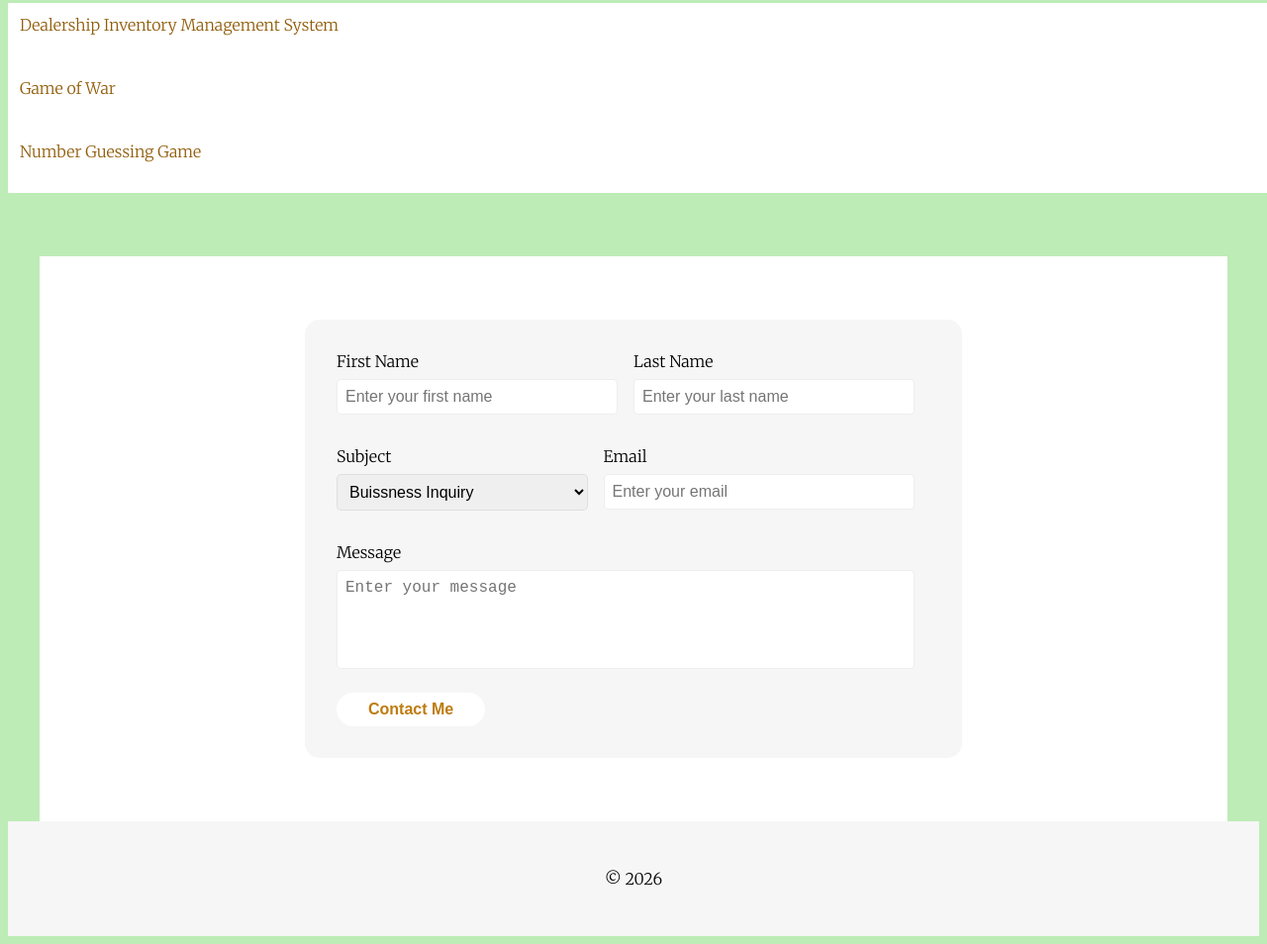
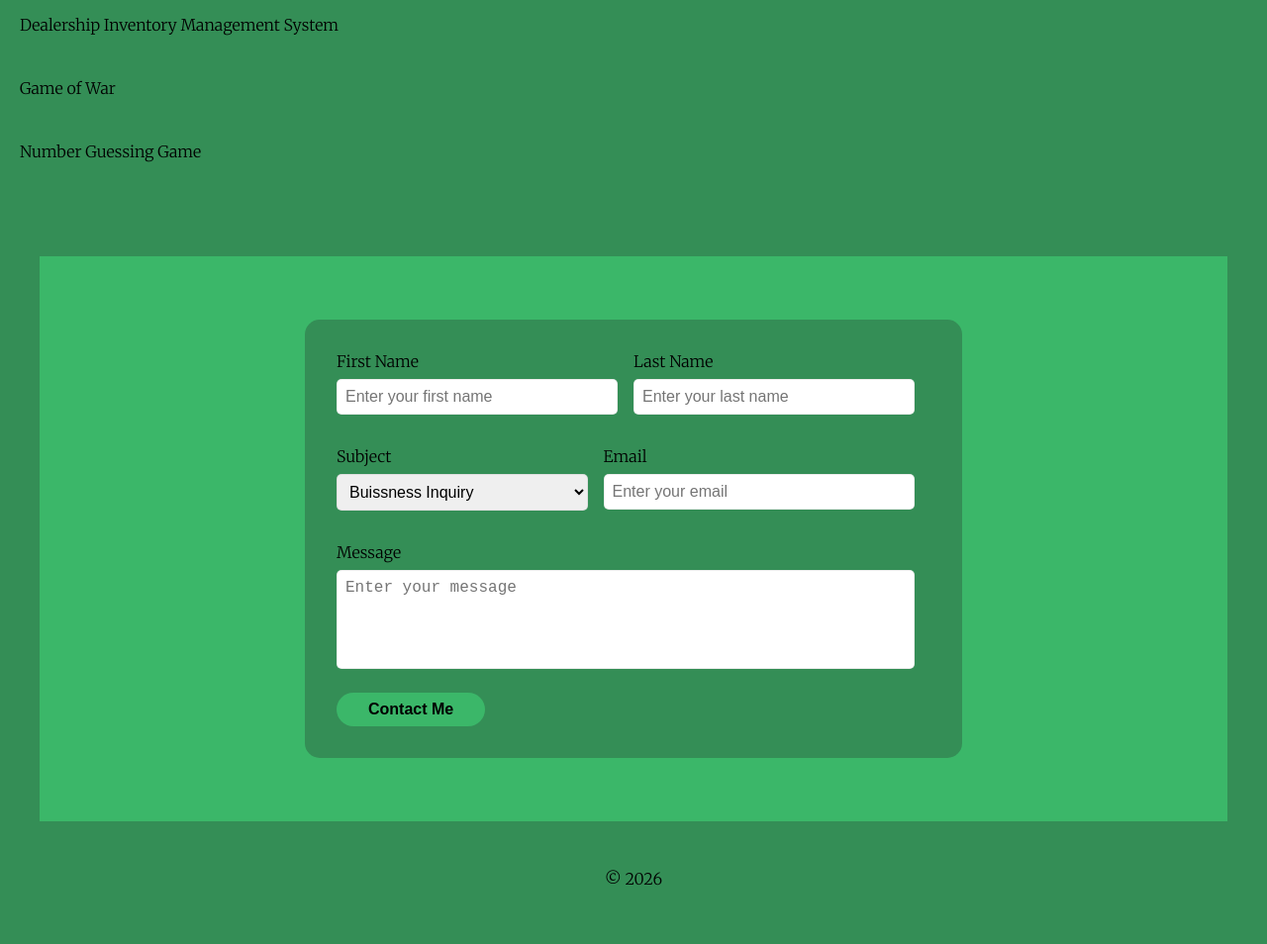
Before and after one commit to 52153-KM/Personal-Portfolio, a plain HTML site: page index.html in a window 1280 px wide. Shown: the part 733-1687 px from the top of the page at 99% size. Drawn offline with nearby package versions, Linux system fonts and the light colour scheme.

Commit message:
Events Update 2
Primarily changed the colors out with some better-looking ones, also fixed the URL button so that it actually works when clicked

```diff
--- a/index.js
+++ b/index.js
@@ -1,17 +1,17 @@
 const projectItems = [
 	{
 		Title: "Dealership Inventory Management System",
-		URL: document.createElement("button"),
+		URL: "GitHub",
 		Text: "This project written in C#, adds, removes, and logs, a list of various cars and their info (year, make, model). It was my first time implementing the concept of a classes and subclasses in a full program. ",
 	},
 	{
 		Title: "Game of War",
-		URL: document.createElement("button"),
+		URL: "GitHub",
 		Text: "This project is a simple card game written in C#. It allows two players to play a game of war with a deck of 52 cards. Despite the simplicity of the game, it was a tough exercise in implementing classes, methods, and game logic. It also helped me understand how to manage game state and user input effectively.",
 	},
 	{
 		Title: "Number Guessing Game",
-		URL: document.createElement("button"),
+		URL: "GitHub",
 		Text: "This project is a simple number guessing game written in C#. The program 	generates a random number between 1 and 100, and the player has to guess the number. The program provides feedback on whether the guess is too high, too low, or correct. This project was a great way to practice using loops, conditionals, and random number generation in C#.",
 	},
 ];
@@ -32,8 +32,8 @@ projectItems.forEach((projectItems) => {
 	textDiv.textContent = projectText;
 
 	const linkButton = document.createElement("div");
-	linkButton.classList.add("link-button");
-	linkButton.textContent = projectURL.textContent = "GitHub";
+	linkButton.classList.add("project-URL");
+	linkButton.textContent = projectURL;
 
 	titleDiv.appendChild(textDiv);
 
@@ -42,7 +42,6 @@ projectItems.forEach((projectItems) => {
 	titleDiv.addEventListener("click", () => {
 		titleDiv.classList.toggle("active");
 		textDiv.classList.toggle("active");
-		linkButton.classList.toggle("active");
 	});
 
 	linkButton.addEventListener("click", () => {
--- a/styles.css
+++ b/styles.css
@@ -1,9 +1,10 @@
+/*Fonts*/
 body {
 	font-family: "Merriweather", serif;
 	font-optical-sizing: auto;
 	font-weight: 300;
 	font-style: normal;
-	background-color: #bdecb6;
+	background-color: #348e56;
 }
 
 h1,
@@ -15,6 +16,7 @@ h3 {
 	font-style: normal;
 }
 
+/*Title, Picture and Links*/
 header {
 	position: relative;
 	top: 0px;
@@ -72,12 +74,13 @@ header {
 	text-decoration: underline;
 }
 
+/*About Me Section*/
 #personal-info {
 	position: relative;
 	display: block;
 	width: auto;
 	height: auto;
-	background-color: #41b1d6;
+	background-color: #2569ce;
 	margin: 30px;
 	border: 10px solid #434b4d;
 	padding: 30px;
@@ -85,7 +88,7 @@ header {
 }
 
 .bio h2 {
-	color: #5c9c43;
+	color: #efd943;
 }
 
 .bio p {
@@ -104,10 +107,7 @@ header {
 }
 
 .project-Title {
-	/* Fix later */
-	background-color: #ffffff;
-	/* Fix later */
-	color: #915d0a;
+	background-color: #348e56;
 	cursor: pointer;
 	padding: 12px;
 	width: 100%;
@@ -119,16 +119,11 @@ header {
 }
 
 .project-Title:hover {
-	/* Fix later */
-	background-color: #f6f6f6;
-	/* Fix later */
-	color: #be7b0f;
+	background-color: #3bb769;
+	color: #bb1d00;
 }
 
 .project-Title.active {
-	/* Fix later */
-	color: #be7b0f;
-	/* Fix later */
 	font-weight: bold;
 }
 
@@ -136,19 +131,24 @@ header {
 	max-height: 0;
 	overflow: hidden;
 	transition: max-height 0.25s ease;
-	/* Fix later */
-	background-color: #ffffff;
+	background-color: #3bb769;
 	font-weight: 300;
 	margin: 10px;
 }
 
 .project-Text.active {
 	max-height: 200px;
+	color: #000000ff;
 }
 
-/*Addd new styling*/
+.project-URL:hover {
+	color: #0000ee;
+	text-decoration: underline;
+}
+
+/*Add new styling*/
 #contact {
-	background: #ffffff;
+	background: #3bb769;
 	padding: 4rem 0;
 	display: flex;
 	justify-content: center;
@@ -165,7 +165,7 @@ header {
 	height: 100%;
 	padding: 2rem;
 	border-radius: 15px;
-	background-color: #f6f6f6;
+	background-color: #348e56;
 }
 
 #contact form h2 {
@@ -196,7 +196,7 @@ header {
 	border-radius: 5px;
 	font-size: 1rem;
 }
-
+/*reused these colors from the Code along since they make good highlights*/
 .input-group input:focus {
 	outline: none;
 	border-color: #be7b0f;
@@ -232,8 +232,7 @@ form button {
 	border: none;
 	border-radius: 50px;
 	padding: 0.5rem 2rem;
-	background: #ffffff;
-	color: #be7b0f;
+	background: #3bb769;
 	font-size: 1rem;
 	font-weight: bold;
 	margin-top: 1.5rem;
@@ -243,11 +242,11 @@ form button {
 
 form button:hover {
 	color: #ffffff;
-	background-color: #be7b0f;
+	background-color: #aa4937;
 }
 
 footer {
-	background: #f6f6f6;
+	background: #348e56;
 	padding: 2rem 0;
 	display: flex;
 	justify-content: center;
```
